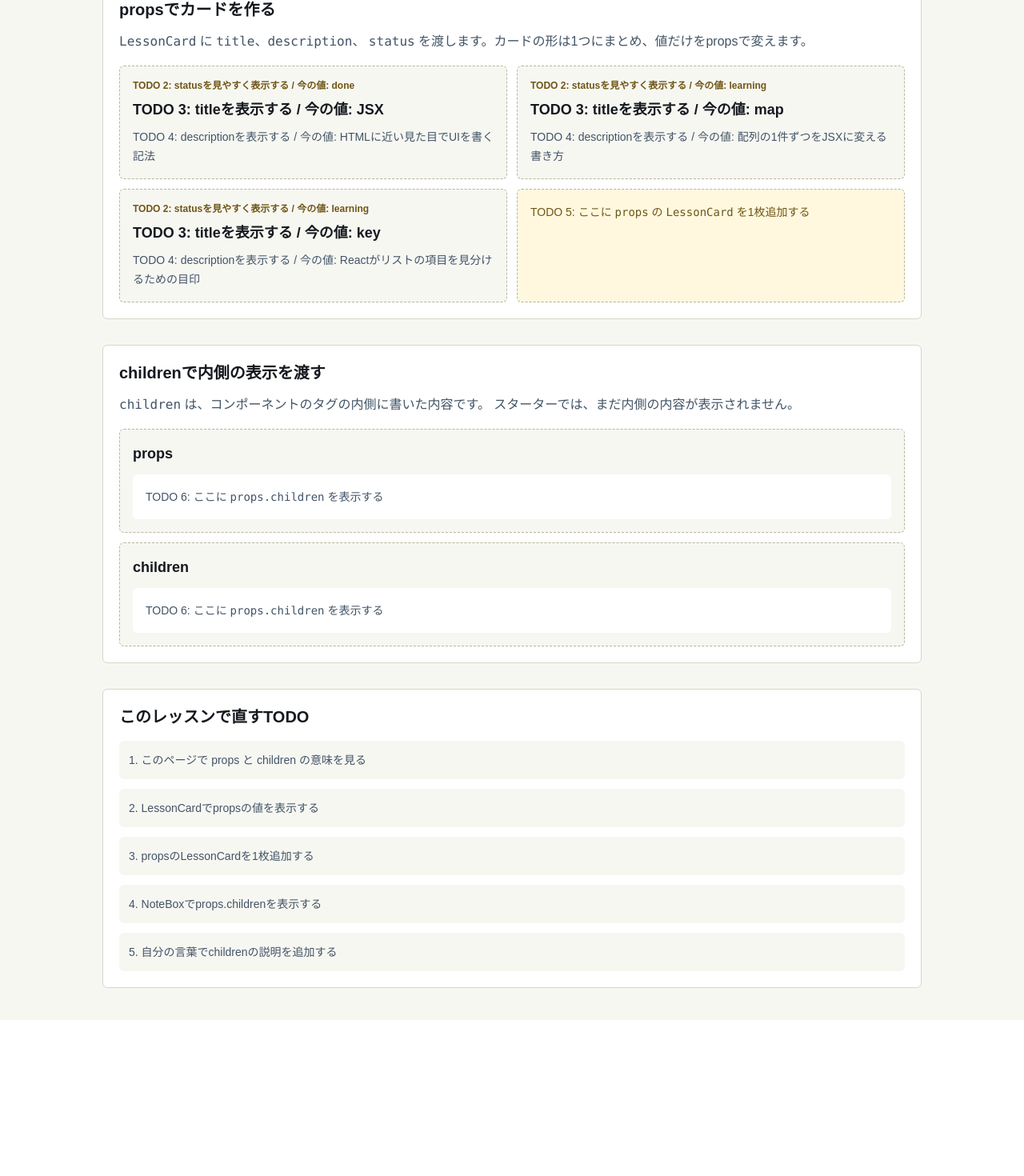
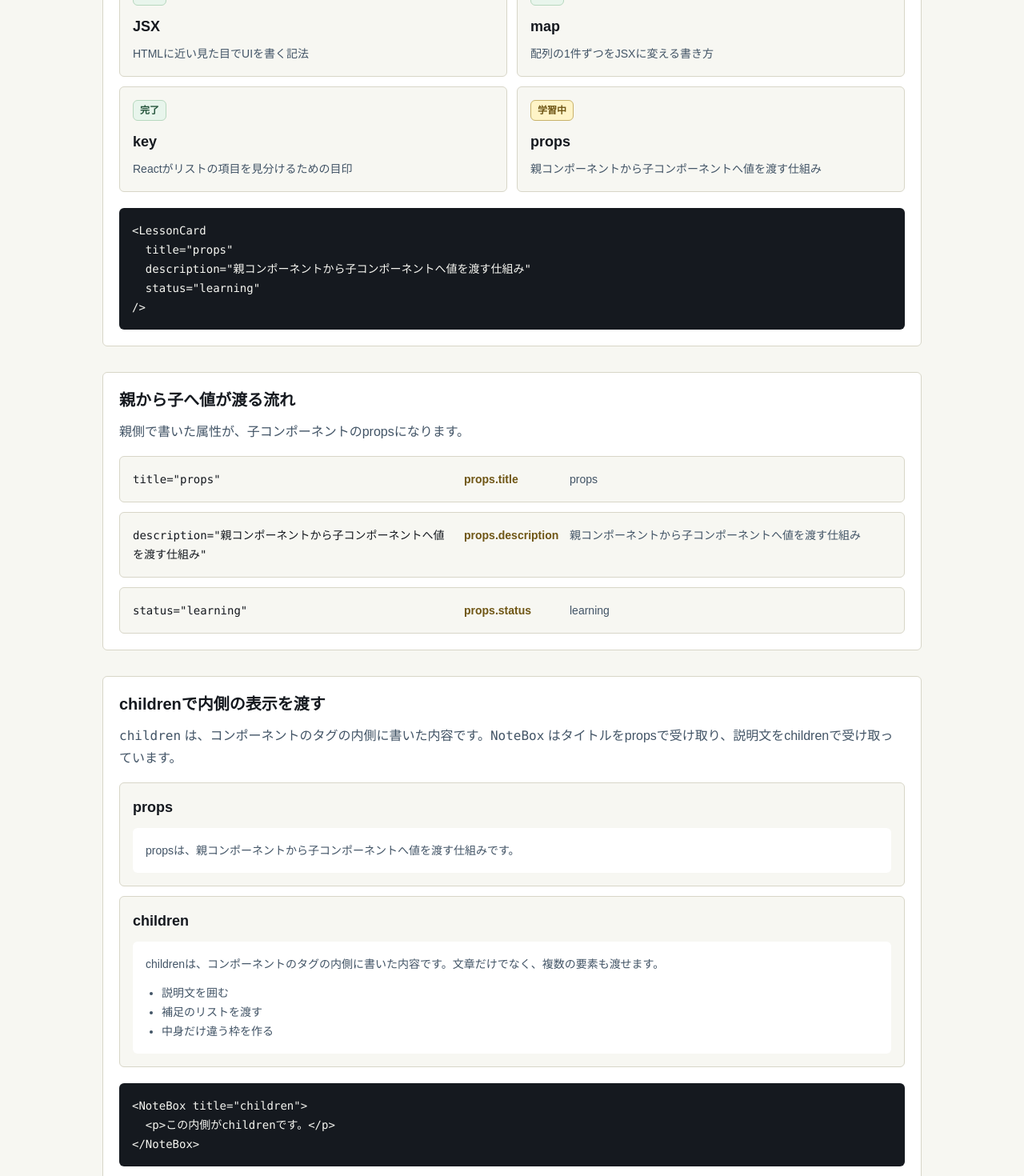
Before and after one commit to sironekotech/frontend-study, a Next.js app: page /react-basics/props-children in a window 1280 px wide. Shown: the part 1280-2750 px from the top of the page at 80% size. Before the commit the page ends 2555 px from the top, so only its background shows below. Built offline with nearby package versions, Linux system fonts and the light colour scheme.

Commit message:
feat: Lesson 4の完成見本を追加 (#12)

```diff
--- a/src/app/(pages)/react-basics/props-children/page.tsx
+++ b/src/app/(pages)/react-basics/props-children/page.tsx
@@ -1,7 +1,6 @@
 type LessonStatus = 'done' | 'learning' | 'next';
 
 type LessonCardProps = {
-  // TODO 1: 下の「propsの型」セクションを見て、この型が何を表すか確認する。
   title: string;
   description: string;
   status: LessonStatus;
@@ -12,22 +11,46 @@ type NoteBoxProps = {
   children: React.ReactNode;
 };
 
+const statusLabels: Record<LessonStatus, string> = {
+  done: '完了',
+  learning: '学習中',
+  next: '次に学ぶ',
+};
+
+const statusStyles: Record<LessonStatus, string> = {
+  done: 'border-[#b7d8bf] bg-[#e8f5ec] text-[#23533a]',
+  learning: 'border-[#c8b26a] bg-[#fff4c7] text-[#6f5615]',
+  next: 'border-[#c9ced6] bg-[#eef1f5] text-[#425466]',
+};
+
+const lessonCards: LessonCardProps[] = [
+  {
+    title: 'JSX',
+    description: 'HTMLに近い見た目でUIを書く記法',
+    status: 'done',
+  },
+  {
+    title: 'map',
+    description: '配列の1件ずつをJSXに変える書き方',
+    status: 'done',
+  },
+  {
+    title: 'key',
+    description: 'Reactがリストの項目を見分けるための目印',
+    status: 'done',
+  },
+  {
+    title: 'props',
+    description: '親コンポーネントから子コンポーネントへ値を渡す仕組み',
+    status: 'learning',
+  },
+];
+
 function LessonBadge() {
   return (
     <p className="w-fit rounded-md bg-[#e3f0e8] px-3 py-1 text-sm font-semibold text-[#2f6848]">
-      Lesson 4 / Starter
+      Lesson 4 / props + children
     </p>
-  );
-}
-
-function PageGuide() {
-  return (
-    <section className="rounded-md border border-[#c8b26a] bg-[#fff8df] p-5 text-[#6f5615]">
-      <h2 className="text-xl font-semibold">このページの順番に進める</h2>
-      <p className="mt-3 leading-7">
-        このレッスンからは、ページを見ながら進めます。画面の説明を読んで、表示されているTODOを上から順番に直します。
-      </p>
-    </section>
   );
 }
 
@@ -45,13 +68,13 @@ function ConceptOverview() {
         <article className="rounded-md bg-[#f7f7f2] p-4">
           <h3 className="text-lg font-semibold text-[#15191f]">props</h3>
           <p className="mt-2 text-sm leading-6 text-[#425466]">
-            親コンポーネントから子コンポーネントへ渡す値です。
+            親コンポーネントから子コンポーネントへ渡す値です。カードごとに違う文字や状態を渡せます。
           </p>
         </article>
         <article className="rounded-md bg-[#f7f7f2] p-4">
           <h3 className="text-lg font-semibold text-[#15191f]">children</h3>
           <p className="mt-2 text-sm leading-6 text-[#425466]">
-            コンポーネントのタグの内側に書いた表示内容です。
+            コンポーネントのタグの内側に書いた表示内容です。文章や要素のまとまりを渡せます。
           </p>
         </article>
       </div>
@@ -62,7 +85,7 @@ function ConceptOverview() {
 function ManualCardsExample() {
   return (
     <section className="rounded-md border border-[#d8d6c8] bg-white p-5">
-      <h2 className="text-xl font-semibold text-[#15191f]">まずは手書きカードを見る</h2>
+      <h2 className="text-xl font-semibold text-[#15191f]">手書きカードから始める</h2>
       <p className="mt-3 leading-7 text-[#425466]">
         同じ形のカードを手で何枚も書くと、見た目を変えたいときに全部のカードを直す必要があります。
       </p>
@@ -101,90 +124,132 @@ function PropsTypeGuide() {
   );
 }
 
-function LessonCard(props: LessonCardProps) {
+function LessonCard({ title, description, status }: LessonCardProps) {
   return (
-    <article className="rounded-md border border-dashed border-[#b9b49f] bg-[#f7f7f2] p-4">
-      <p className="text-xs font-semibold text-[#6f5615]">
-        TODO 2: statusを見やすく表示する / 今の値: {props.status}
+    <article className="rounded-md border border-[#d8d6c8] bg-[#f7f7f2] p-4">
+      <p
+        className={`w-fit rounded-md border px-2 py-1 text-xs font-semibold ${statusStyles[status]}`}
+      >
+        {statusLabels[status]}
       </p>
-      <h3 className="mt-2 text-lg font-semibold text-[#15191f]">
-        TODO 3: titleを表示する / 今の値: {props.title}
-      </h3>
-      <p className="mt-2 text-sm leading-6 text-[#425466]">
-        TODO 4: descriptionを表示する / 今の値: {props.description}
-      </p>
+      <h3 className="mt-3 text-lg font-semibold text-[#15191f]">{title}</h3>
+      <p className="mt-2 text-sm leading-6 text-[#425466]">{description}</p>
     </article>
   );
 }
 
-function PropsPracticeStarter() {
+function PropsPracticeExample() {
   return (
     <section className="rounded-md border border-[#d8d6c8] bg-white p-5">
       <h2 className="text-xl font-semibold text-[#15191f]">propsでカードを作る</h2>
       <p className="mt-3 leading-7 text-[#425466]">
-        <code>LessonCard</code> に <code>title</code>、<code>description</code>、{' '}
-        <code>status</code> を渡します。カードの形は1つにまとめ、値だけをpropsで変えます。
+        カードの形は <code>LessonCard</code> にまとめます。カードごとの違いは props として渡します。
       </p>
       <div className="mt-4 grid gap-3 md:grid-cols-2">
-        <LessonCard title="JSX" description="HTMLに近い見た目でUIを書く記法" status="done" />
-        <LessonCard title="map" description="配列の1件ずつをJSXに変える書き方" status="learning" />
-        <LessonCard
-          title="key"
-          description="Reactがリストの項目を見分けるための目印"
-          status="learning"
-        />
-        <div className="rounded-md border border-dashed border-[#b9b49f] bg-[#fff8df] p-4 text-sm leading-6 text-[#6f5615]">
-          TODO 5: ここに <code>props</code> の <code>LessonCard</code> を1枚追加する
-        </div>
+        {lessonCards.map((lesson) => (
+          <LessonCard
+            key={lesson.title}
+            title={lesson.title}
+            description={lesson.description}
+            status={lesson.status}
+          />
+        ))}
+      </div>
+      <pre className="mt-5 overflow-x-auto rounded-md bg-[#15191f] p-4 text-sm leading-6 text-[#f7f7f2]">
+        <code>{`<LessonCard
+  title="props"
+  description="親コンポーネントから子コンポーネントへ値を渡す仕組み"
+  status="learning"
+/>`}</code>
+      </pre>
+    </section>
+  );
+}
+
+function PropsFlowExample() {
+  return (
+    <section className="rounded-md border border-[#d8d6c8] bg-white p-5">
+      <h2 className="text-xl font-semibold text-[#15191f]">親から子へ値が渡る流れ</h2>
+      <p className="mt-3 leading-7 text-[#425466]">
+        親側で書いた属性が、子コンポーネントのpropsになります。
+      </p>
+      <div className="mt-4 grid gap-3">
+        {[
+          ['title="props"', 'title', 'props'],
+          [
+            'description="親コンポーネントから子コンポーネントへ値を渡す仕組み"',
+            'description',
+            '親コンポーネントから子コンポーネントへ値を渡す仕組み',
+          ],
+          ['status="learning"', 'status', 'learning'],
+        ].map(([parentCode, propName, childValue]) => (
+          <div
+            key={propName}
+            className="grid gap-3 rounded-md border border-[#d8d6c8] bg-[#f7f7f2] p-4 text-sm leading-6 text-[#425466] md:grid-cols-[1fr_120px_1fr]"
+          >
+            <p className="font-mono text-[#15191f]">{parentCode}</p>
+            <p className="font-semibold text-[#6f5615]">props.{propName}</p>
+            <p>{childValue}</p>
+          </div>
+        ))}
       </div>
     </section>
   );
 }
 
-function NoteBox(props: NoteBoxProps) {
+function NoteBox({ title, children }: NoteBoxProps) {
   return (
-    <section className="rounded-md border border-dashed border-[#b9b49f] bg-[#f7f7f2] p-4">
-      <h3 className="text-lg font-semibold text-[#15191f]">{props.title}</h3>
+    <section className="rounded-md border border-[#d8d6c8] bg-[#f7f7f2] p-4">
+      <h3 className="text-lg font-semibold text-[#15191f]">{title}</h3>
       <div className="mt-3 rounded-md bg-white p-4 text-sm leading-6 text-[#425466]">
-        TODO 6: ここに <code>props.children</code> を表示する
+        {children}
       </div>
     </section>
   );
 }
 
-function ChildrenPracticeStarter() {
+function ChildrenPracticeExample() {
   return (
     <section className="rounded-md border border-[#d8d6c8] bg-white p-5">
       <h2 className="text-xl font-semibold text-[#15191f]">childrenで内側の表示を渡す</h2>
       <p className="mt-3 leading-7 text-[#425466]">
         <code>children</code> は、コンポーネントのタグの内側に書いた内容です。
-        スターターでは、まだ内側の内容が表示されません。
+        <code>NoteBox</code> はタイトルをpropsで受け取り、説明文をchildrenで受け取っています。
       </p>
       <div className="mt-4 grid gap-3">
         <NoteBox title="props">
           <p>propsは、親コンポーネントから子コンポーネントへ値を渡す仕組みです。</p>
         </NoteBox>
         <NoteBox title="children">
-          <p>childrenは、コンポーネントのタグの内側に書いた内容です。</p>
+          <p>
+            childrenは、コンポーネントのタグの内側に書いた内容です。文章だけでなく、複数の要素も渡せます。
+          </p>
+          <ul className="mt-3 list-disc pl-5">
+            <li>説明文を囲む</li>
+            <li>補足のリストを渡す</li>
+            <li>中身だけ違う枠を作る</li>
+          </ul>
         </NoteBox>
       </div>
+      <pre className="mt-5 overflow-x-auto rounded-md bg-[#15191f] p-4 text-sm leading-6 text-[#f7f7f2]">
+        <code>{`<NoteBox title="children">
+  <p>この内側がchildrenです。</p>
+</NoteBox>`}</code>
+      </pre>
     </section>
   );
 }
 
-function PracticeStarter() {
+function ReviewExample() {
   return (
     <section className="rounded-md border border-[#d8d6c8] bg-white p-5">
-      <h2 className="text-xl font-semibold text-[#15191f]">このレッスンで直すTODO</h2>
-      <ol className="mt-4 grid gap-3 text-sm leading-6 text-[#425466]">
-        <li className="rounded-md bg-[#f7f7f2] p-3">
-          1. このページで props と children の意味を見る
-        </li>
-        <li className="rounded-md bg-[#f7f7f2] p-3">2. LessonCardでpropsの値を表示する</li>
-        <li className="rounded-md bg-[#f7f7f2] p-3">3. propsのLessonCardを1枚追加する</li>
-        <li className="rounded-md bg-[#f7f7f2] p-3">4. NoteBoxでprops.childrenを表示する</li>
-        <li className="rounded-md bg-[#f7f7f2] p-3">5. 自分の言葉でchildrenの説明を追加する</li>
-      </ol>
+      <h2 className="text-xl font-semibold text-[#15191f]">このレッスンで確認すること</h2>
+      <div className="mt-4 grid gap-3 text-sm leading-6 text-[#425466] md:grid-cols-2">
+        <p className="rounded-md bg-[#f7f7f2] p-3">propsは親から子へ渡す値</p>
+        <p className="rounded-md bg-[#f7f7f2] p-3">propsの型で受け取る値の形を決める</p>
+        <p className="rounded-md bg-[#f7f7f2] p-3">同じコンポーネントをpropsだけ変えて使い回せる</p>
+        <p className="rounded-md bg-[#f7f7f2] p-3">childrenはタグの内側に書いた表示内容</p>
+      </div>
     </section>
   );
 }
@@ -199,17 +264,18 @@ export default function ReactPropsChildrenPage() {
             propsとchildrenを使ってUIを分ける
           </h1>
           <p className="mt-5 max-w-3xl text-base leading-8 text-[#425466]">
-            このページはスターターコードです。説明を上から読みながら、画面に出ているTODOを1つずつ完成させます。
+            propsは親から子へ値を渡す仕組みです。childrenはコンポーネントの内側に書いた表示内容です。
+            同じUIをコピーせず、値や中身だけを変えて使い回します。
           </p>
         </header>
 
-        <PageGuide />
         <ConceptOverview />
         <ManualCardsExample />
         <PropsTypeGuide />
-        <PropsPracticeStarter />
-        <ChildrenPracticeStarter />
-        <PracticeStarter />
+        <PropsPracticeExample />
+        <PropsFlowExample />
+        <ChildrenPracticeExample />
+        <ReviewExample />
       </div>
     </main>
   );
--- a/src/app/page.tsx
+++ b/src/app/page.tsx
@@ -15,7 +15,7 @@ const lessonLinks = [
     id: '004-react-props-children',
     title: '004-react-props-children',
     href: '/react-basics/props-children',
-    description: 'props、propsの型、childrenをスターターコードで学びます。',
+    description: 'props、propsの型、childrenを画面で確認します。',
   },
 ];
 
```
